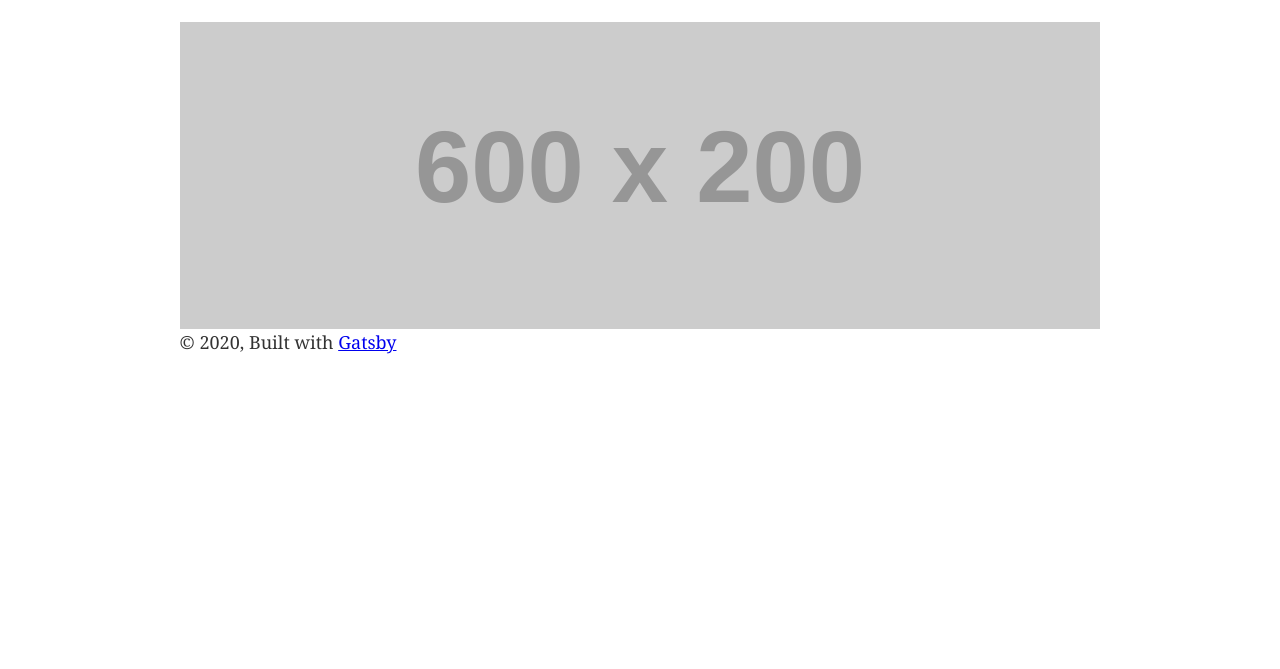
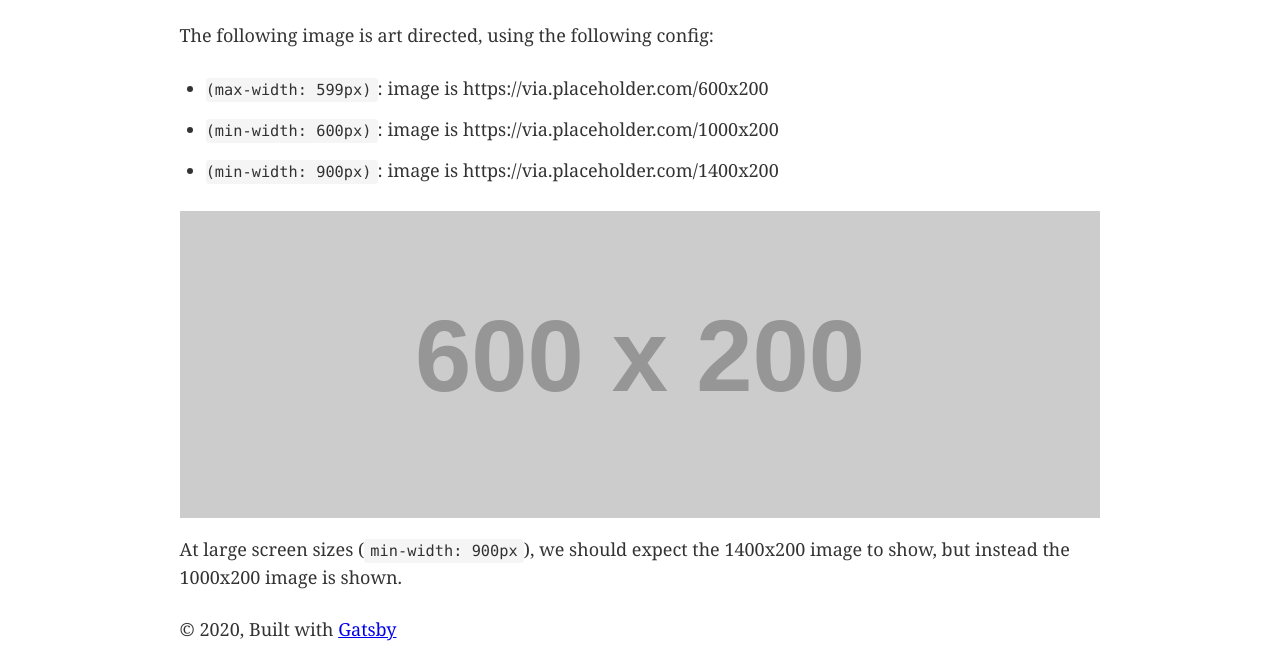
Before and after one commit to froddd/gatsby-image-art-directed, a Gatsby site: page / in a window 1280 px wide. Shown: the part 171-840 px from the top of the page. Before the commit the page ends 800 px from the top, so only its background shows below. Built offline with nearby package versions, Linux system fonts and the light colour scheme; Gatsby itself is replaced by a stand-in of ours; placeholder pictures from the web are drawn by us.

Commit message:
Add some explanation

```diff
--- a/src/pages/index.js
+++ b/src/pages/index.js
@@ -38,7 +38,16 @@ const IndexPage = () => {
   <Layout>
     <SEO title="Home" />
     <h1>Art directed image example</h1>
-    <Img fluid={sources} />
+    <p>The following image is art directed, using the following config:</p>
+    <ul>
+      <li><code>(max-width: 599px)</code>: image is https://via.placeholder.com/600x200</li>
+      <li><code>(min-width: 600px)</code>: image is https://via.placeholder.com/1000x200</li>
+      <li><code>(min-width: 900px)</code>: image is https://via.placeholder.com/1400x200</li>
+    </ul>
+    <div style={{marginBottom: '1rem'}}>
+      <Img fluid={sources} />
+    </div>
+    <p>At large screen sizes (<code>min-width: 900px</code>), we should expect the 1400x200 image to show, but instead the 1000x200 image is shown.</p>
   </Layout>
 )}
 
```
